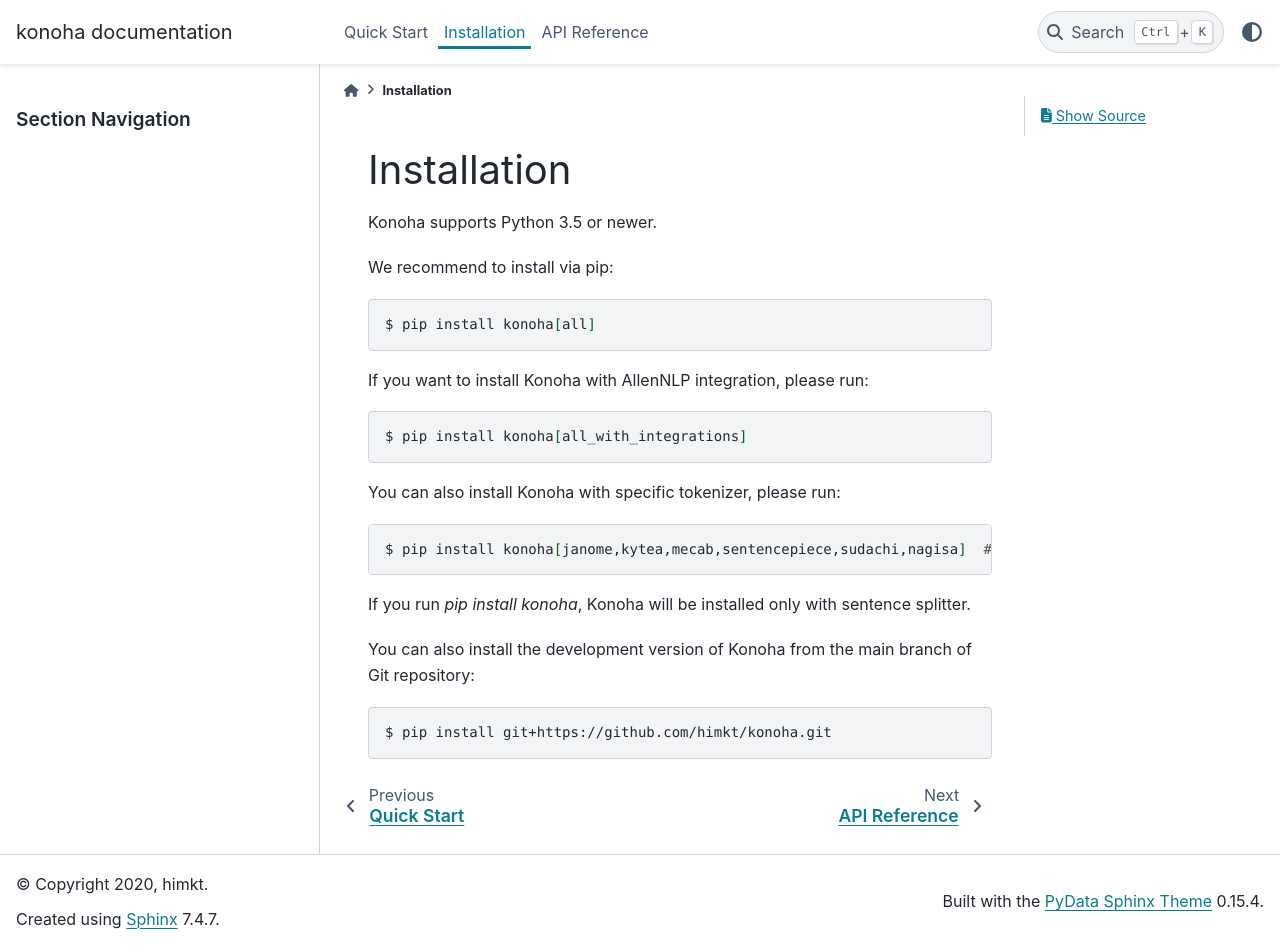
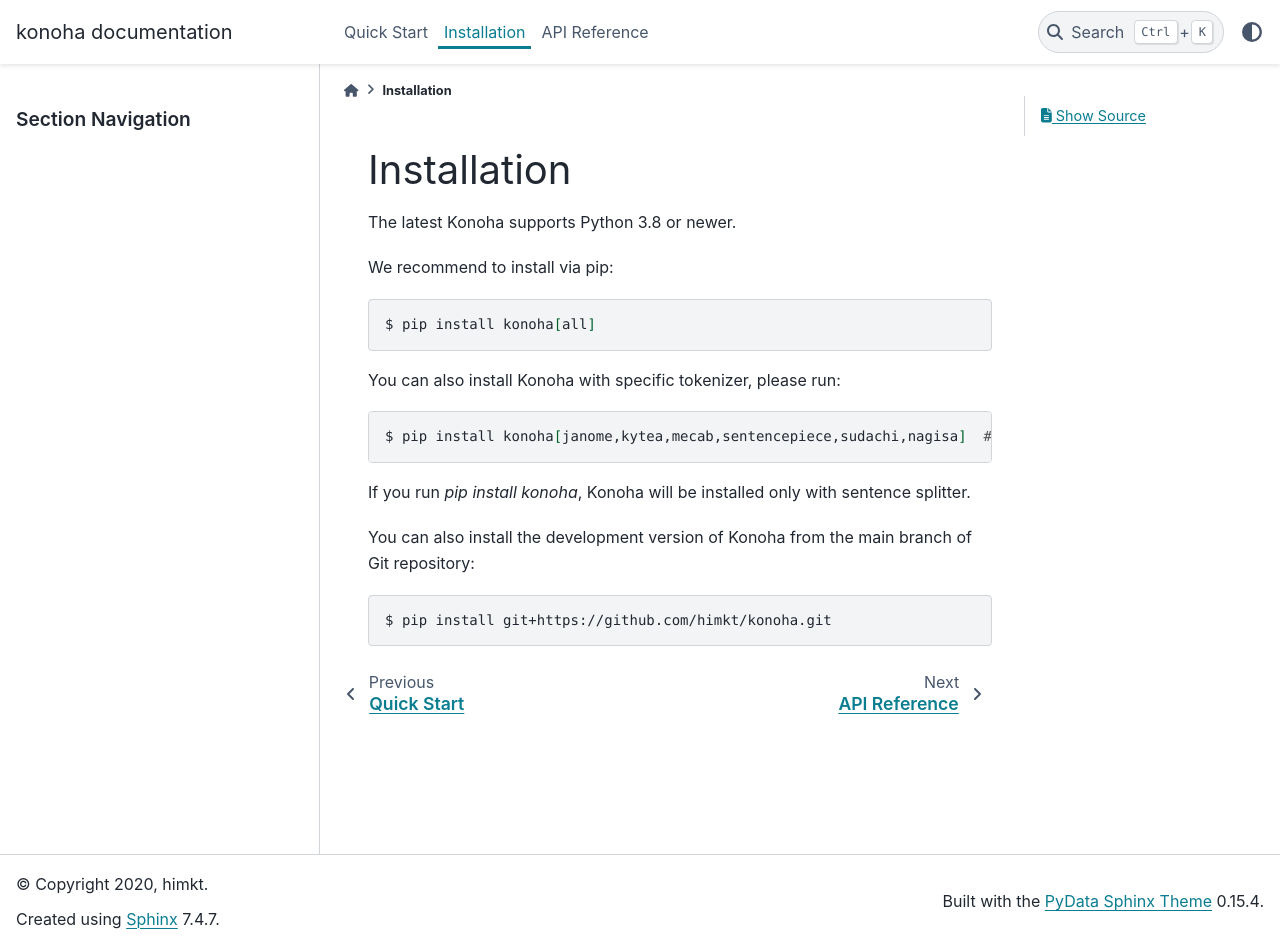
Before and after one commit to himkt/konoha, a Sphinx documentation site: the page built from docs/source/installation.rst, in a window 1280 px wide and 948 px high. Built offline with Sphinx 7.4.7 and the PyData theme 0.15.4, drawn with Linux system fonts in a browser that asks for light colours.

Commit message:
feat: update docs (#187)

```diff
--- a/docs/source/installation.rst
+++ b/docs/source/installation.rst
@@ -1,19 +1,13 @@
 Installation
 ============
 
-Konoha supports Python 3.5 or newer.
+The latest Konoha supports Python 3.8 or newer.
 
 We recommend to install via pip:
 
 .. code-block:: bash
 
     $ pip install konoha[all]
-
-If you want to install Konoha with AllenNLP integration, please run:
-
-.. code-block:: bash
-
-    $ pip install konoha[all_with_integrations]
 
 You can also install Konoha with specific tokenizer, please run:
 
```
